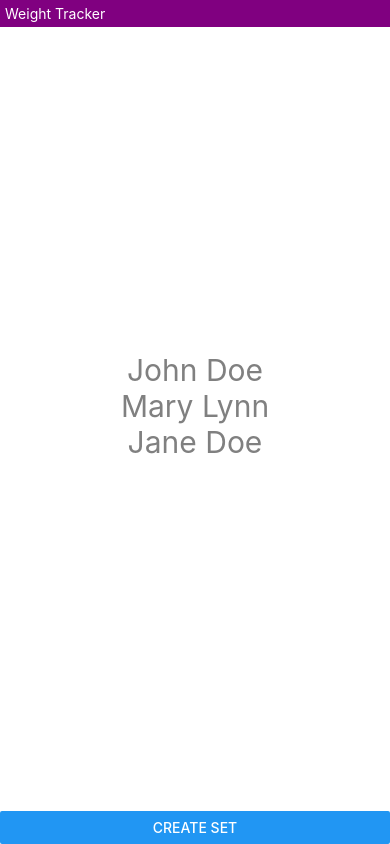
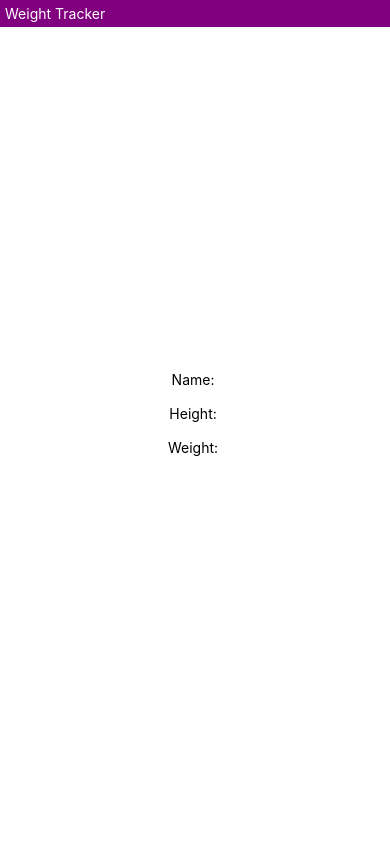
Before and after one commit to geocarlos/weight_tracker, a React Native app: screen / in a window 390 px wide. Both pictures are taken after a click on the button "CREATE SET". Built offline with nearby package versions, Linux system fonts and the light colour scheme.

Commit message:
Start CreateRecord component

```diff
--- a/App.tsx
+++ b/App.tsx
@@ -1,11 +1,19 @@
 import React from 'react';
-import { Text, View, StatusBar, Button, StyleSheet } from 'react-native';
 import Sets from './components/Sets';
+import CreateRecord from './components/CreateRecord';
+
+enum Pages {
+  SETS = 'sets',
+  CREATE = 'create'
+}
 
 const App = () => {
+
+  const [page, setPage] = React.useState<Pages>(Pages.SETS);
+
   return (
     <>
-     <Sets />
+     {page === Pages.SETS ? <Sets setPage={setPage} /> : <CreateRecord />}
     </>
   )
 }
--- /dev/null
+++ b/components/CreateRecord.tsx
@@ -0,0 +1,40 @@
+import React from 'react';
+import { Text, View, StatusBar, Button, StyleSheet, TextInput } from 'react-native';
+
+const CreateRecord = () => {
+  return (
+    <>
+      <View style={styles.appName}>
+        <Text style={{ color: 'white' }}>
+          Weight Tracker
+          </Text>
+      </View>
+      <StatusBar backgroundColor="grey" />
+      <View style={styles.container}>
+          <Text>Name: </Text>
+          <TextInput />
+          <Text>Height: </Text>
+          <TextInput />
+          <Text>Weight: </Text>
+          <TextInput />
+      </View>
+    </>
+  )
+}
+
+const styles = StyleSheet.create({
+  appName: {
+    width: '100%',
+    position: 'absolute',
+    top: 0,
+    padding: 5,
+    backgroundColor: 'purple'
+  },
+  container: {
+    flex: 1,
+    justifyContent: 'center',
+    alignItems: 'center'
+  }
+})
+
+export default CreateRecord;
--- a/components/Sets.tsx
+++ b/components/Sets.tsx
@@ -2,7 +2,7 @@ import React from 'react';
 import { Text, View, StatusBar, Button, StyleSheet } from 'react-native';
 const data = require('./testData');
 
-const Sets = () => {
+const Sets = ({setPage}: any) => {
   return (
     <>
       <View style={styles.appName}>
@@ -18,7 +18,7 @@ const Sets = () => {
           </Text>}
         </View>
         <View style={{ width: '100%', justifyContent: 'flex-end' }}>
-          <Button title="CREATE SET" onPress={() => console.log('New Set')} />
+          <Button title="CREATE SET" onPress={() => setPage('create')} />
         </View>
       </View>
     </>
```
